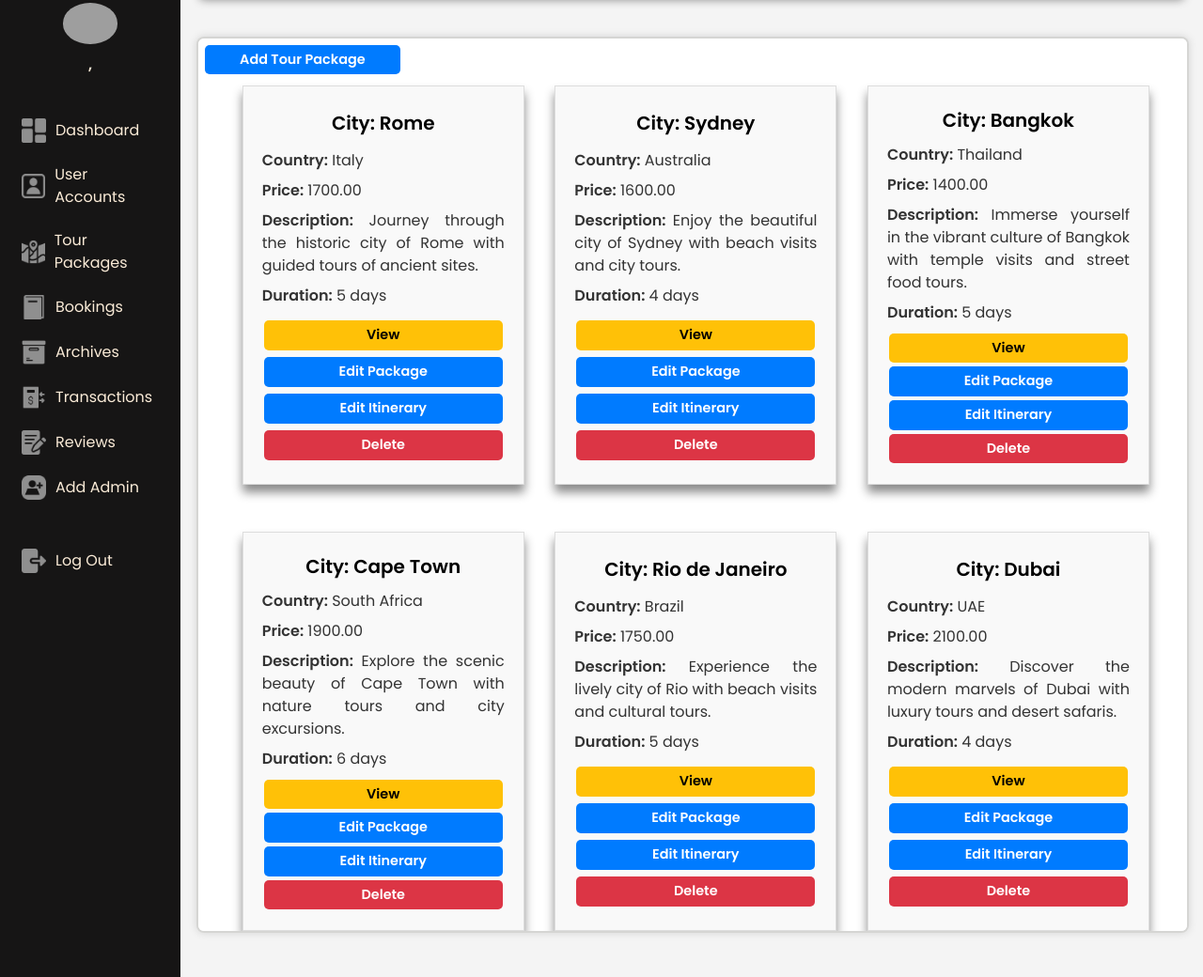
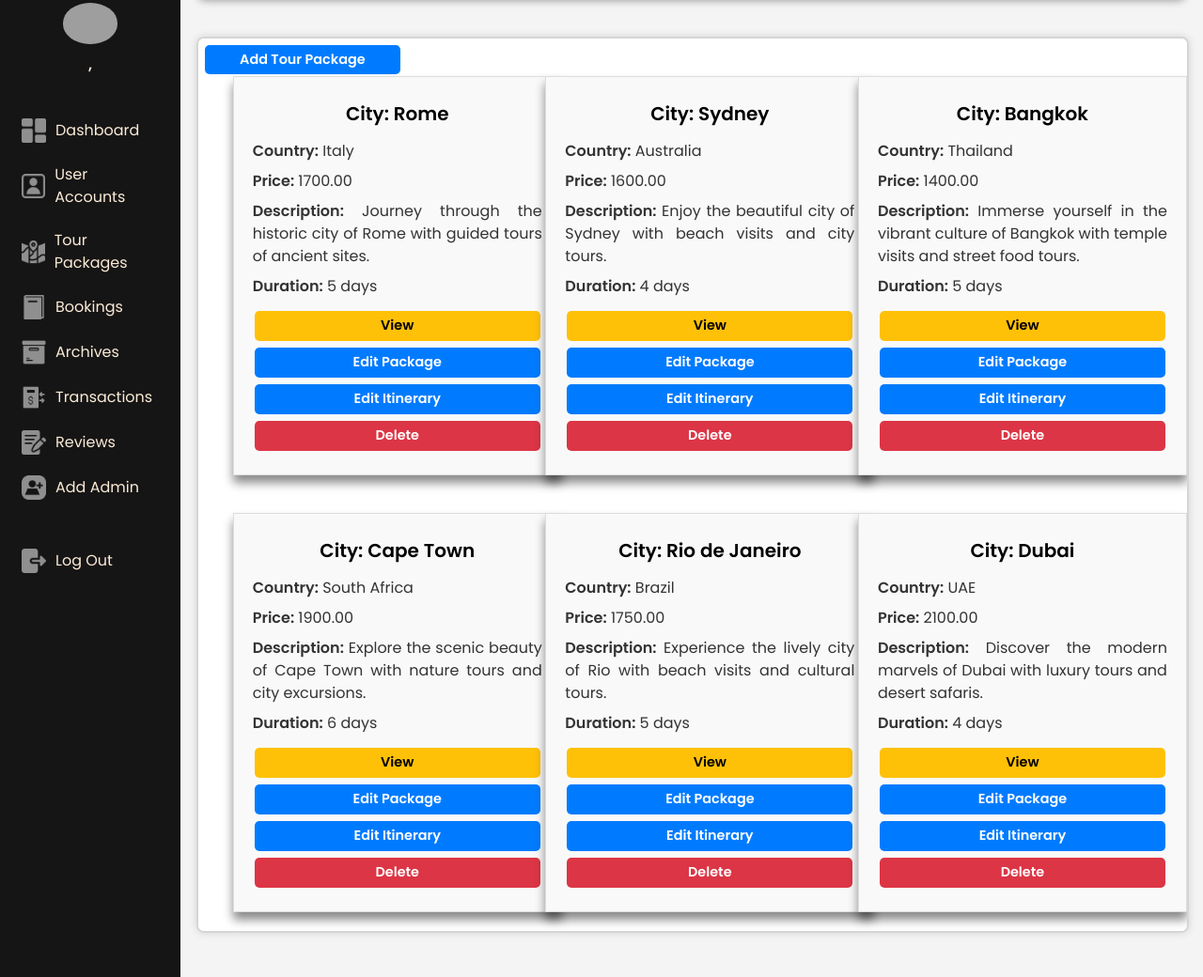
Before and after one commit to waway647/travelagency, a CodeIgniter app: page /GitHub/index.php/admincontroller/showTourPackages in a window 1280 px wide. Shown: the part 109-1149 px from the top of the page at 94% size. Run offline with CodeIgniter, Linux system fonts and the light colour scheme; data comes from the database, SQL or seed files in the repository; grey boxes are pictures that could not be loaded.

Commit message:
modified

```diff
--- a/css/adminStyle.css
+++ b/css/adminStyle.css
@@ -684,13 +684,6 @@ nav .sidebar ul li a:active{
 
 
 /*  Tour Package    */
-.tour-card {
-    border: 1px solid #D0D0D0;
-    padding: 15px;
-    margin: 10px;
-    box-shadow: 0 0 8px #D0D0D0;
-}
-
 .tour-p-container p {
     text-wrap: wrap;
 }
@@ -745,7 +738,7 @@ nav .sidebar ul li a:active{
     box-shadow: 0px 8px 10px rgba(0, 0, 0, 0.463);
     transition: box-shadow 0.3s ease;
     position: relative;
-    width: 300px;
+    width: 350px;
     height: 425px;
     display: flex;
     flex-direction: column;
```
